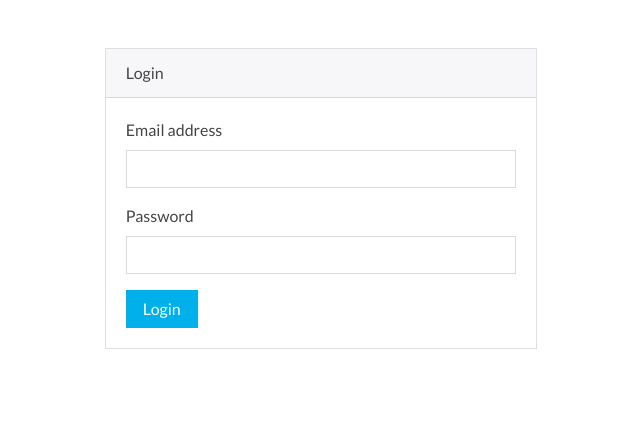
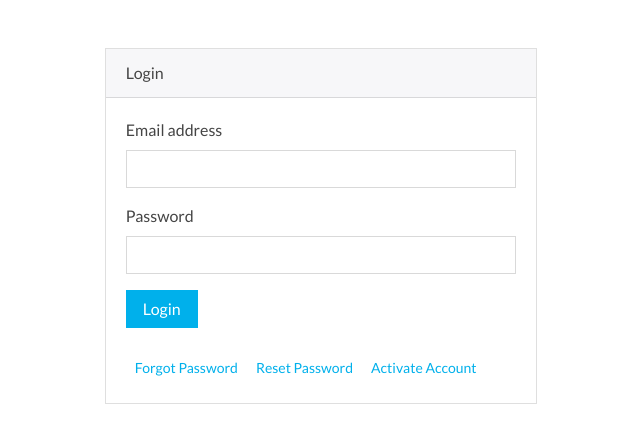
Before and after one commit to vignesarul/meals-frontend, a React (Create React App) app: page /auth/login in a window 1280 px wide. Shown: the top 442 px of the page, without its empty margins (319-959 px from the left). Built offline with nearby package versions, Linux system fonts and the light colour scheme.

Commit message:
Added auth pages links to login page

```diff
--- a/src/components/header/header-display.js
+++ b/src/components/header/header-display.js
@@ -11,16 +11,12 @@ class Header extends React.Component {
   render() {
     return (<nav className="navbar navbar-expand-md navbar-light bg-faded">
       <div className="container">
-        <a className="navbar-brand" href="">Calorie Tracker</a>
+        <a className="navbar-brand">Calorie Tracker</a>
         <button className="navbar-toggler navbar-toggler-right" type="button" data-toggle="collapse"
                 data-target="#navbarSupportedContent" aria-controls="navbarSupportedContent" aria-expanded="false"
                 aria-label="Toggle navigation"><span className="navbar-toggler-icon"></span></button>
         <div className="collapse navbar-collapse" id="navbarSupportedContent">
-          <ul className="navbar-nav mr-auto">
-            <li className="nav-item active">
-              <a className="nav-link" href="#">Home <span className="sr-only">(current)</span></a>
-            </li>
-          </ul>
+          <ul className="navbar-nav mr-auto"/>
           <form className="form-inline my-2 my-lg-0">
             <input className="form-control mr-sm-2" type="text" placeholder="Search"/>
             <button className="btn btn-outline-success my-2 my-sm-0" type="submit">Search</button>
--- a/src/components/login/login-display.js
+++ b/src/components/login/login-display.js
@@ -1,4 +1,6 @@
 import React from 'react';
+import { Link } from 'react-router-dom'
+
 const AlertMessage = (props) => {
   let message = props.message.info;
   if(props.message.error) {
@@ -38,6 +40,10 @@ class Login extends React.Component {
                   </div>
                   <button type="submit" disabled={this.props.isLoading} className="btn btn-primary">Login</button>
                 </form>
+                <br/>
+                <Link to='/auth/forgot-password' className="btn btn-link btn-sm">Forgot Password</Link>
+                <Link to='/auth/reset-password' className="btn btn-link btn-sm">Reset Password</Link>
+                <Link to='/auth/verify-account' className="btn btn-link btn-sm">Activate Account</Link>
               </div>
             </div>
           </div>
```
